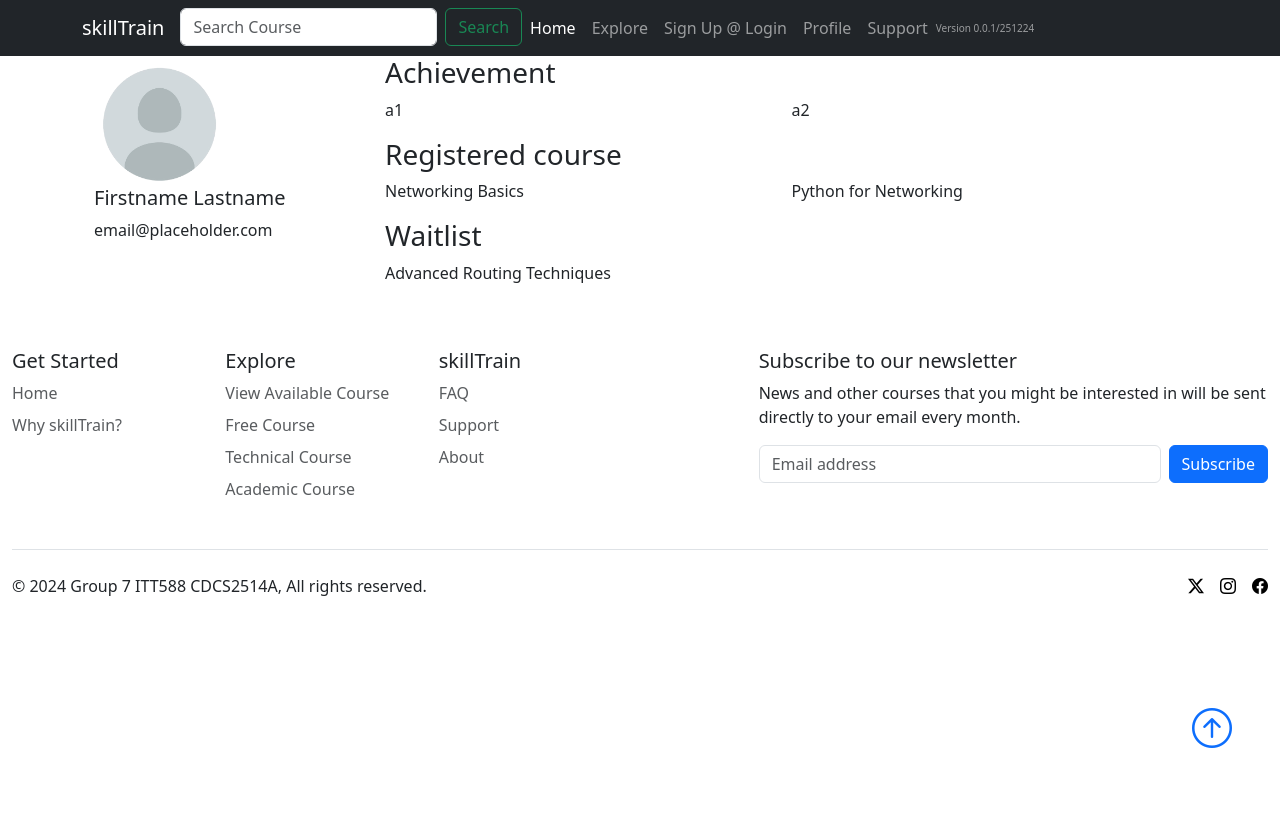
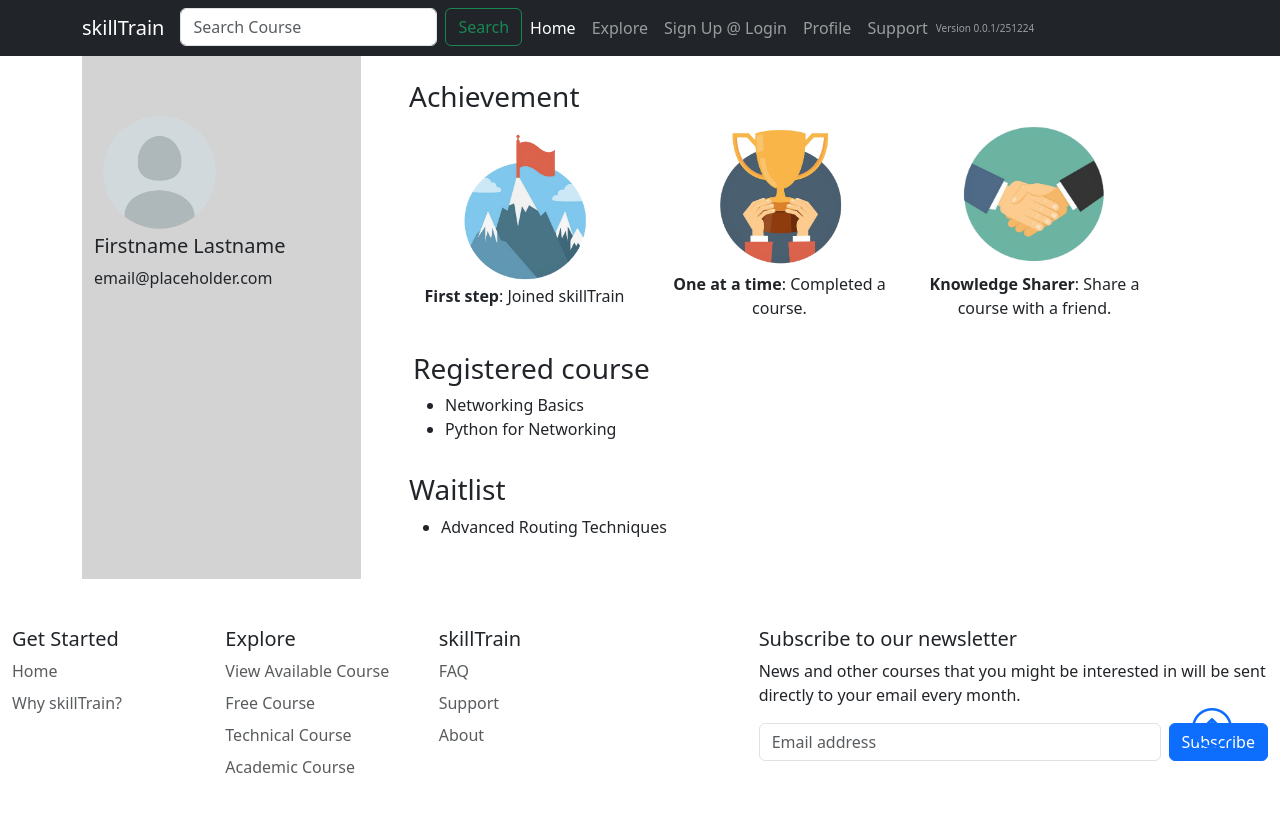
Before and after one commit to haziqCS/skillTrain, a PHP site: page /profile.php in a window 1280 px wide. Shown: the top 819 px of the page. Before the commit the page ends 748 px from the top, so only its background shows below. Run offline with PHP 8.4, Linux system fonts and the light colour scheme.

Commit message:
-continued working on profile page

```diff
--- a/profile.php
+++ b/profile.php
@@ -18,44 +18,56 @@
 <body>
     <div class="container">
         <div class="d-flex">
-            <div class="col-3">
+            <div class="col-3 pt-5" style="background-color:lightgray";>
                 <div class="container">
                     <img src="/assets/img/cropProfile.png" alt="Profile image" style="width:130px; height:130px">
                     <h5>Firstname Lastname</h5>
                     <p>email@placeholder.com</p>
                 </div>
             </div>
-            <div class="col">
+            <div class="col p-4">
                 <div class="container">
                     <div class="container">
                         <h3>Achievement</h3>
-                        <div class="row">
+                        <div class="row min-vh-20 align-items-center">
                             <div class="col">
-                                <p>a1</p>
+                                <div class="row justify-content-center">
+                                    <img src="/assets/img/a1.png" alt="achievement1" style="height:150px;width:180px;">
+                                </div>
+                                <div class="row">
+                                    <p style="text-align:center";><b>First step</b>: Joined skillTrain</p>
+                                </div>
                             </div>
                             <div class="col">
-                                <p>a2</p>
+                                <div class="row justify-content-center">
+                                    <img src="/assets/img/a2.png" alt="achievement2" style="height:150px;width:180px;">
+                                </div>
+                                <div class="row">
+                                    <p style="text-align:center";><b>One at a time</b>: Completed a course.</p>
+                                </div>
+                            </div>
+                            <div class="col">
+                                <div class="row justify-content-center">
+                                    <img src="/assets/img/a3.png" alt="achievement3" style="height:150px;width:180px;">
+                                </div>
+                                <div class="row">
+                                    <p style="text-align:center";><b>Knowledge Sharer</b>: Share a course with a friend.</p>
+                                </div>
                             </div>
                         </div>
                     </div>
-                    <div class="container">
+                    <div class="container p-3">
                         <h3>Registered course</h3>
-                        <div class="row">
-                            <div class="col">
-                                <p>Networking Basics</p>
-                            </div>
-                            <div class="col">
-                                <p>Python for Networking</p>
-                            </div>
-                        </div>
+                        <ul>
+                            <li>Networking Basics</li>
+                            <li>Python for Networking</li>
+                        </ul>
                     </div>
                     <div class="container">
                         <h3>Waitlist</h3>
-                        <div class="row">
-                            <div class="col">
-                                <p>Advanced Routing Techniques</p>
-                            </div>
-                        </div>
+                        <ul>
+                            <li>Advanced Routing Techniques</li>
+                        </ul>
                     </div>
                 </div>
             </div>
```
Also changed, not shown: assets/img/a1.png (added), assets/img/a2.png (added), assets/img/a3.png (added), assets/img/a4.png (added).
